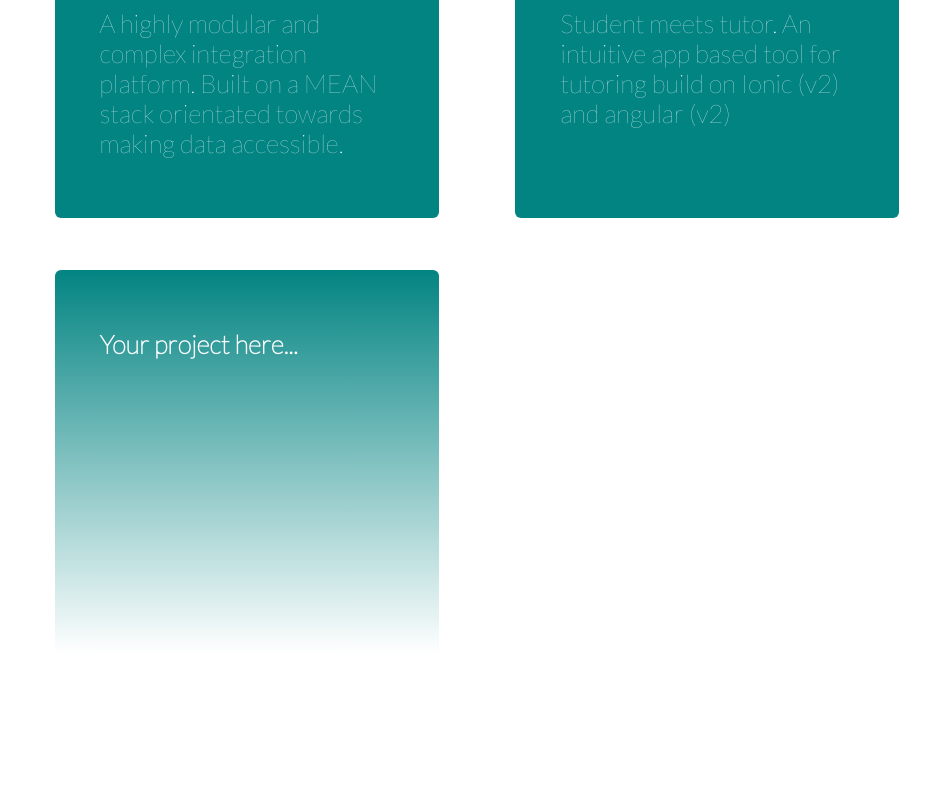
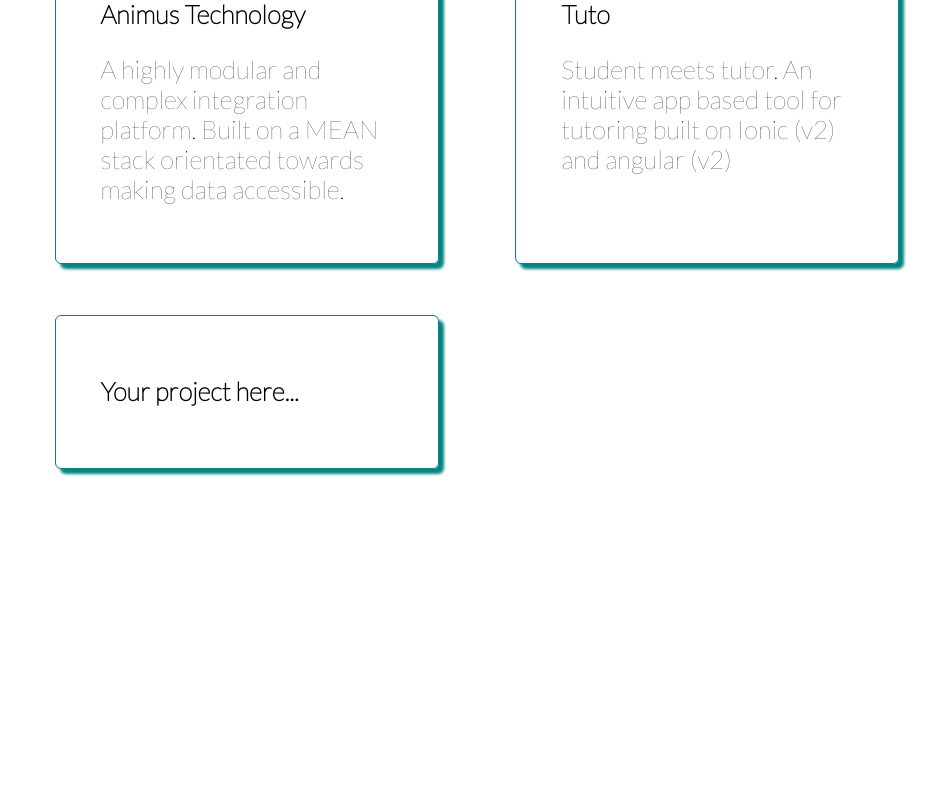
Before and after one commit to garyforsterio/landing-page, a plain HTML site: page index.html in a window 1280 px wide. Shown: the part 1860-2650 px from the top of the page, without its empty margins (163-1100 px from the left). Drawn offline with Linux system fonts and the light colour scheme.

Commit message:
refactor: change project styling

```diff
--- a/index.html
+++ b/index.html
@@ -95,7 +95,7 @@
                         Tuto
                     </h3>
                     <p class="project__description">
-                        Student meets tutor. An intuitive app based tool for tutoring build on Ionic (v2) and angular (v2)
+                        Student meets tutor. An intuitive app based tool for tutoring built on Ionic (v2) and angular (v2)
                     </p>
                 </div>
                 <div class="project project--speculative">
--- a/styles.css
+++ b/styles.css
@@ -118,6 +118,17 @@ body {
 }
 
 /*Projects*/
+.project {
+  height: 60vw;
+  width: 60vw;
+  margin: 3vw;
+  padding: 5% 5%;
+  box-sizing: border-box;
+  border-radius: 6px;
+  border: #028482 0.05px solid;
+  box-shadow: #028482 5px 5px 3px;
+}
+
 .projects__container {
   display: flex;
   justify-content: space-around;
@@ -141,19 +152,9 @@ body {
   font-size: 4vw;
 }
 
-.project {
-  color: white;
-  height: 60vw;
-  width: 60vw;
-  margin: 3vw;
-  padding: 5% 5%;
-  box-sizing: border-box;
-  background: #028482;
-  border-radius: 6px;
-}
 
 .project.project--speculative {
-  background: linear-gradient(#028482, white);
+  height: 12vw;
 }
 
 .project__logo {
```
Also changed, not shown: assets/animus.png, assets/animus2.png (deleted), assets/logowhite.png (deleted), assets/tuto.png.
